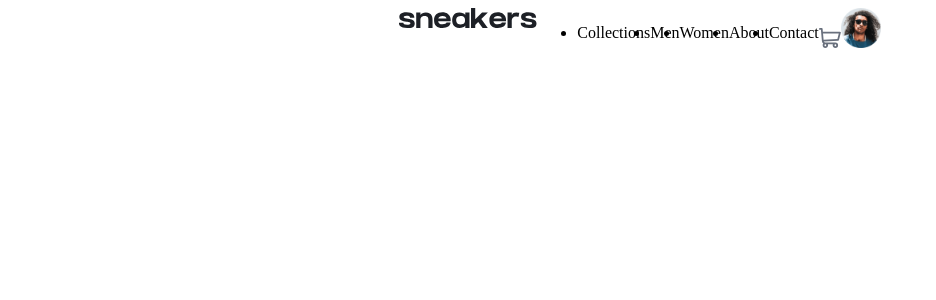
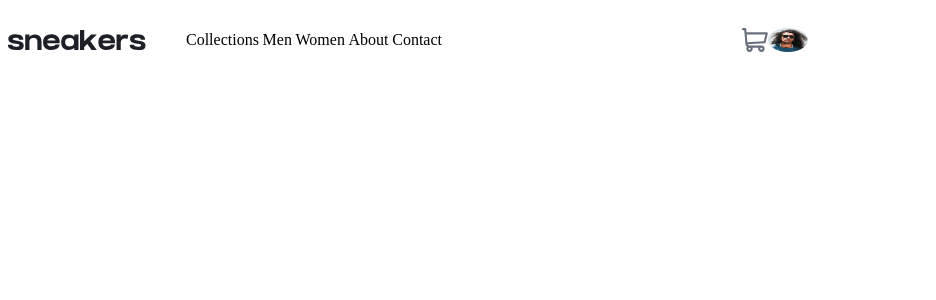
Before and after one commit to Vahe-Sevachyan/E-commerce-product-page, a React (Vite) app: page / in a window 1280 px wide. Shown: the top 300 px of the page, without its empty margins (0-936 px from the left). Built offline with nearby package versions, Linux system fonts and the light colour scheme.

Commit message:
updated navbarr styles

```diff
--- a/src/Components/Navbar/NavBar.css
+++ b/src/Components/Navbar/NavBar.css
@@ -1,8 +1,32 @@
 .navBarContainer {
   display: flex;
   justify-content: center;
-  width: ;
+  align-items: center;
+  height: 8vh;
+  width: 50rem;
 }
 .navLinks {
   display: flex;
+  justify-content: center;
+  justify-content: space-between;
+  align-items: center;
+  width: 20vw;
+  list-style-type: none;
 }
+
+.linksLogo {
+  display: flex;
+  justify-content: center;
+  align-items: center;
+  height: 2vh;
+  margin-right: auto;
+}
+.cart_avatar {
+  display: flex;
+  height: 3vh;
+}
+@media screen and (max-width: 600px) {
+  .navbar {
+    /* Adjust styles for small screens */
+  }
+}
--- a/src/Components/Navbar/NavBar.jsx
+++ b/src/Components/Navbar/NavBar.jsx
@@ -5,9 +5,8 @@ import "./NavBar.css";
 const NavBar = () => {
   return (
     <div className="navBarContainer">
-      <div>
+      <div className="linksLogo">
         <img src={storeLogo} alt="" />
-      </div>
         <ul className="navLinks">
           <li>Collections</li>
           <li>Men</li>
@@ -15,7 +14,8 @@ const NavBar = () => {
           <li>About</li>
           <li>Contact</li>
         </ul>
-      <div>
+      </div>
+      <div className="cart_avatar">
         <img src={cartIcon} alt="" />
         <img src={avatar} alt="" width="40px" />
       </div>
```
Lines whose indentation alone changed are shown as unchanged.
